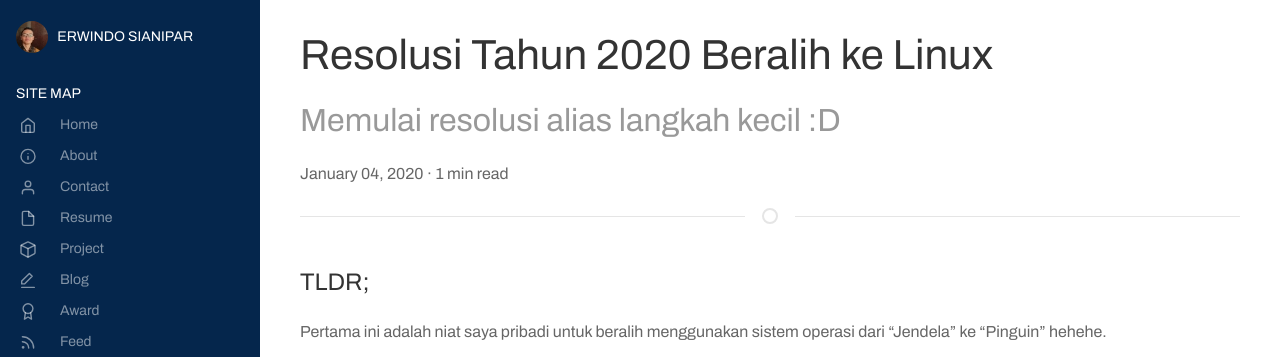
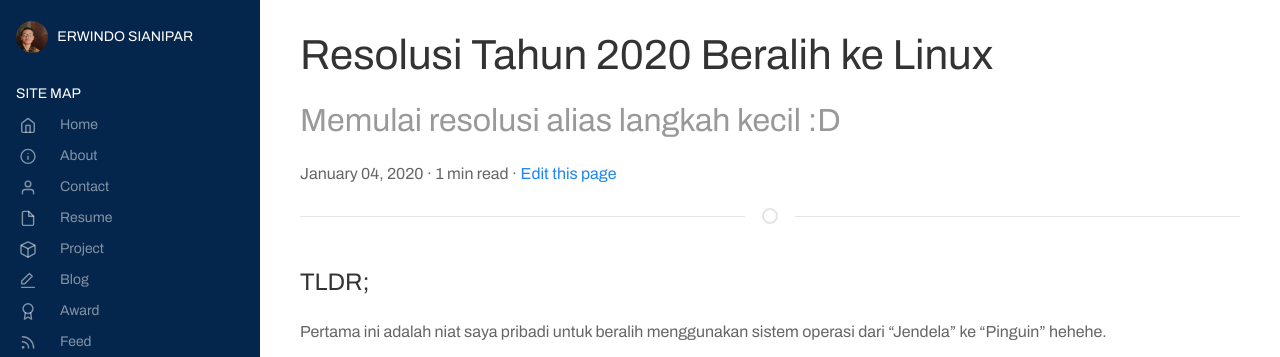
Before and after one commit to erwindosianipar/erwindosianipar.jekyll, a Jekyll site: the page built from _posts/2020-01-04-resolusi-tahun-2020-beralih-ke-linux.md, in a window 1280 px wide and 900 px high. Shown: the top 357 px of the window. Built offline with Jekyll 4.4.1, drawn with Linux system fonts in a browser that asks for light colours.

Commit message:
Add link to edit post on Github

```diff
--- a/_layouts/post.html
+++ b/_layouts/post.html
@@ -4,7 +4,7 @@ layout: default
 
 <h1 class="uk-margin-bottom-remove">{{ page.title | escape }}</h1>
 <h2 class="uk-margin-remove-top uk-text-muted">{{ page.description | escape }}</h2>
-{{ page.date | date: "%B %d, %Y" }} · {% include minread.html %}
+{{ page.date | date: "%B %d, %Y" }} · {% include minread.html %} · <a href="https://github.com/erwindosianipar/erwindosianipar.github.io/blob/master/{{page.path}}">Edit this page</a>
 
 <hr class="uk-divider-icon">
 
```
